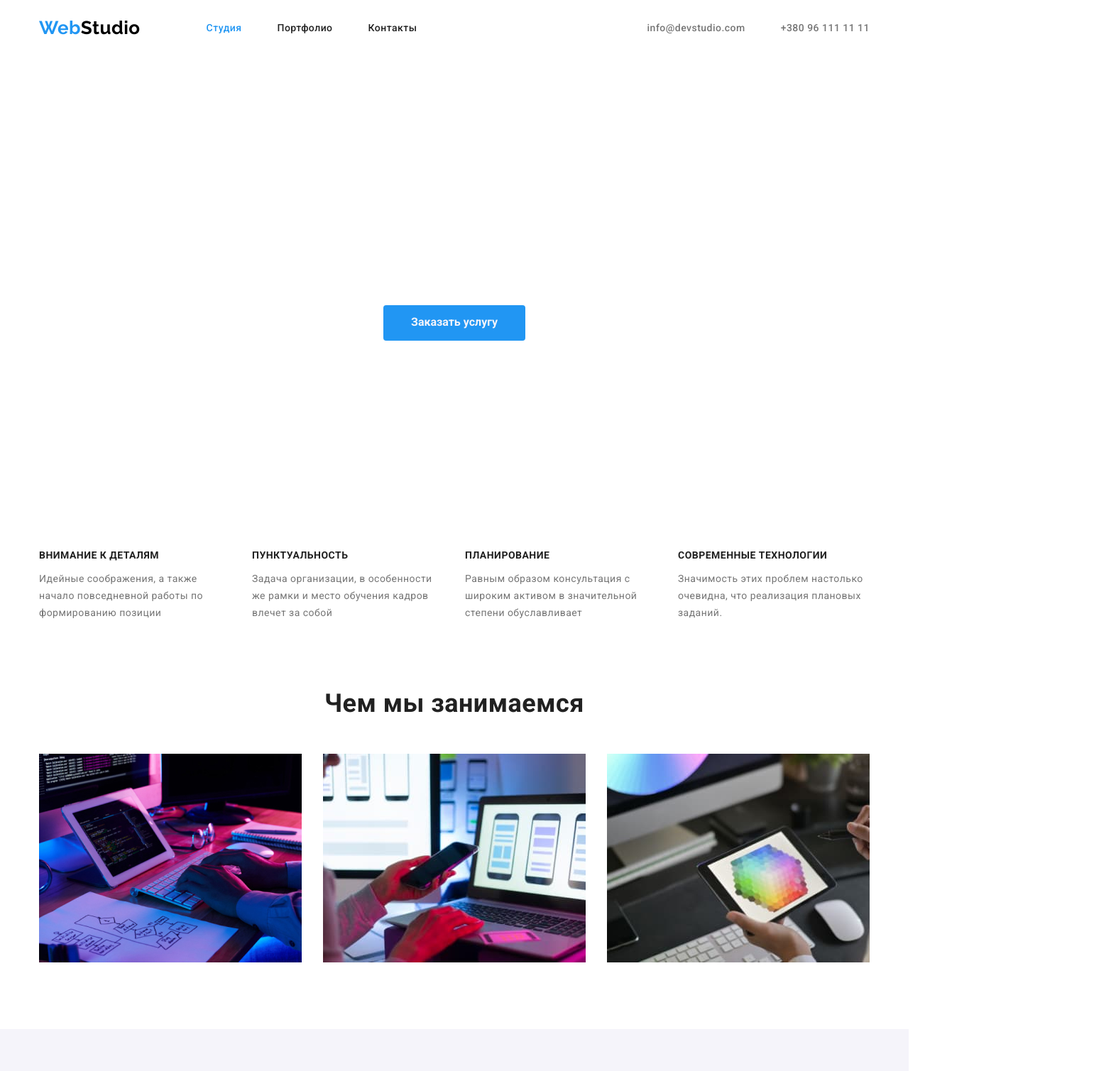
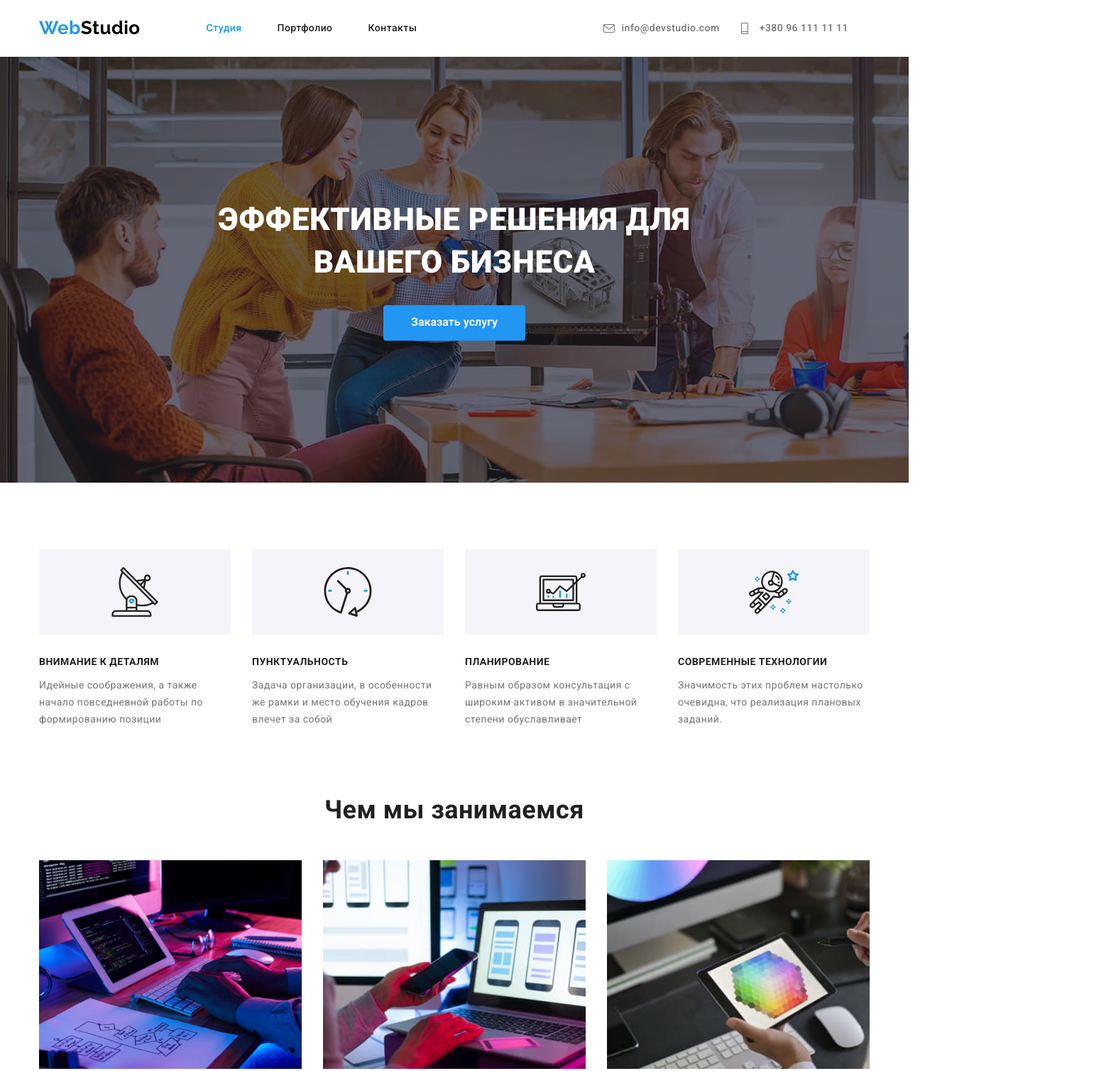
Before and after one commit to Yevgen1984/goit-markup-hw-04, a plain HTML site: page index.html in a window 1280 px wide. Shown: the top 1509 px of the page at 71% size, 1565 px wide, since content can reach past the window. Drawn offline with nearby package versions, Linux system fonts and the light colour scheme.

Commit message:
update HW 4 14.07.2022

```diff
--- a/css/styles.css
+++ b/css/styles.css
@@ -175,6 +175,26 @@
     color: var(--accent-color);
     }
 
+    .contact-icons {
+      width: 16px;
+      height: 16px;
+
+    }
+
+    .contact-item  {
+      display: flex;
+      align-items: center;
+      margin-right: 30px;
+    }
+
+    li.contact-item svg {
+      margin-right: 10px;
+    }
+
+     .contact-icon:hover > li.contact-item svg {
+      fill: var(--accent-color);
+    }
+
     /*hero*/
 
     .section {
@@ -193,8 +213,8 @@
       height: 600px;
       margin-left: auto;
       margin-right: auto;
-      background-image: linear-gradient(to left top rgba(47, 48, 58, 0.4)), url(../images/img/underlay.jpg);
-      }
+      background-image: linear-gradient(to left top,rgba(47, 48, 58, 0.4),rgba(47, 48, 58, 0.4)), url(../images/img_underlay.jpg);
+  }
 
 
     .hero-title {
@@ -273,6 +293,22 @@
 
       /*margin-right: 30px;*/
       }
+
+      .thumb {
+        padding: 25px 100px;
+      }
+      .thumb {
+        display: block;
+        height: 120px;
+        background-color: #F5F4FA;
+        margin-bottom: 30px;
+
+      }
+
+    /*.feature-icon {
+      background-position: 315px 799px;
+    }*/
+
 
     /*.feature-item:last-child {
       margin-right: 0;
@@ -363,6 +399,15 @@
       line-height: 1.17;
      }
 
+     .container-icons {
+      display: flex;
+      align-items: center;
+     }
+
+     .team-members-icons {
+      display: flex;
+     }
+
     /*footer*/
 
     .basement {
--- a/index.html
+++ b/index.html
@@ -34,8 +34,21 @@
           <!--contacts-->
 
           <ul class="contacts">
-            <li class="item"><a href="mailto:info@devstudio.com" class="link mail">info@devstudio.com</a></li>
-          <li class="item"><a href="tel:+380961111111" class="link tel">+380 96 111 11 11</a></li>
+            <li class="contact-item">
+              <svg class="contact-icons">
+
+              <use href="./images/icons.svg#icon-envelope" class="contact-icon" width="16px" height="16px" class="feature-item-icon">
+
+              </use>
+
+            </svg>
+
+            <a href="mailto:info@devstudio.com" class="link mail">info@devstudio.com</a>
+          </li>
+          <li class="contact-item">
+
+            <svg class="contact-icons">
+            <use href="./images/icons.svg#icon-smartphone" class="contact-icon" width="10px" height="16px" class="feature-item-icon"></use></svg><a href="tel:+380961111111" class="link tel">+380 96 111 11 11</a></li>
           </ul>
 
         </div>
@@ -59,18 +72,37 @@
 
         <ul class="features">
           <li class="feature-item">
+
+            <div class="thumb">
+            <svg class="feature-icons">
+              <use href="./images/icons.svg#icon-antenna-1" class="feature-icon" width="70px" height="70px" class="feature-item-icon"></use>
+            </svg>
+            </div>
             <h3 class="feature-title">ВНИМАНИЕ К ДЕТАЛЯМ</h3>
             <p class="features-text">Идейные соображения, а также начало повседневной работы по формированию позиции</p>
           </li>
+
           <li class="feature-item">
+            <div class="thumb">
+            <svg class="feature-icon"> <use href="./images/icons.svg#icon-clock-1" width="70px" height="70px" class="feature-item-icon"></use>
+          </svg>
+        </div>
             <h3 class="feature-title">ПУНКТУАЛЬНОСТЬ</h3>
             <p class="features-text">Задача организации, в особенности же рамки и место обучения кадров влечет за собой</P>
           </li>
           <li class="feature-item">
+            <div class="thumb">
+              <svg class="feature-icon"><use href="./images/icons.svg#icon-diagram-1-3-1" width="70px" height="70px" class="feature-item-icon"></use>
+            </svg>
+          </div>
             <h3 class="feature-title">ПЛАНИРОВАНИЕ</h3>
           <p class="features-text">Равным образом консультация с широким активом в значительной степени обуславливает</p>
           </li>
           <li class="feature-item">
+            <div class="thumb">
+            <svg class="feature-icon"> <use href="./images/icons.svg#icon-astronaut-1" width="70px" height="70px" class="feature-item-icon"></use>
+            </svg>
+            </div>
             <h3 class="feature-title">СОВРЕМЕННЫЕ ТЕХНОЛОГИИ</h3>
           <p class="features-text">Значимость этих проблем настолько очевидна, что реализация плановых заданий.</p>
         </ul>
@@ -104,23 +136,53 @@
         <ul class="team-members">
           <li class="team-member">
             <img src="./images/team card 1.jpg" alt="фото Игорь Демьяненко" width="270">
-                 <h3 class="team-name">Игорь Демьяненко</h3>
+
+            <h3 class="team-name">Игорь Демьяненко</h3>
               <p class="team-position">Product Designer</p>
-              </li>
+
+             <div class="container-icons">
+              <ul class="team-members-icons">
+                <li>
+                  <svg class="team-members-icon">
+                    <use href="./images/icons.svg#icon-instagram" width="20px" height="20px" class="feature-item-icon"></use>
+                  </svg>
+                </li>
+                <li>
+                  <svg class="team-members-icon">
+                    <use href="./images/icons.svg#icon-twitter-1" width="20px" height="20px" class="feature-item-icon"></use>
+                  </svg>
+                </li>
+                <li>
+                  <svg class="team-members-icons">
+                    <use href="./images/icons.svg#icon-facebook" width="20px" height="20px" class="feature-item-icon"></use>
+                  </svg>
+                </li>
+                <li>
+                  <svg class="team-members-icon">
+                    <use href="./images/icons.svg#icon-linkedin" width="20px" height="20px" class="feature-item-icon"></use>
+                  </svg>
+                </li>
+              </ul>
+            </div>
+                       </li>
+
           <li class="team-member">
             <img src="./images/team card 2.jpg" alt="фото Ольга Репина" width="270">
               <h3 class="team-name">Ольга Репина</h3>
               <p class="team-position">Frontend Developer</p>
+
               </li>
           <li class="team-member">
             <img src="./images/team card 3.jpg" alt="фото Николай Тарасов" width="270">
               <h3 class="team-name">Николай Тарасов</h3>
               <p class="team-position">Marketing</p>
+
               </li>
           <li class="team-member">
             <img src="./images/team card 4.jpg" alt="фото Михаил Ермаков" width="270">
               <h3 class="team-name">Михаил Ермаков</h3>
               <p class="team-position">UI Designer</p>
+
               </li>
         </ul>
         </div>
```
Also changed, not shown: images/box 1 (1).jpg (deleted), images/icons.svg (added), images/img_underlay.jpg (renamed from images/img underlay.jpg).
